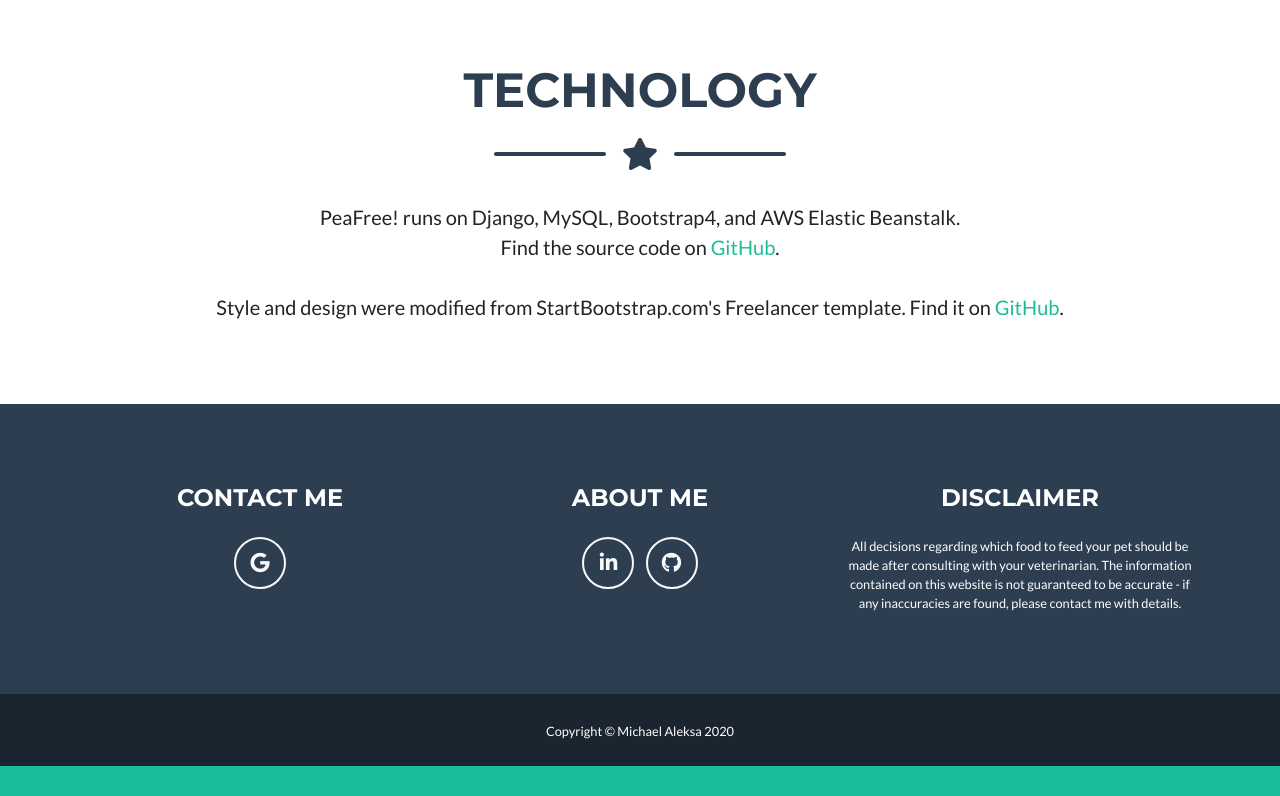
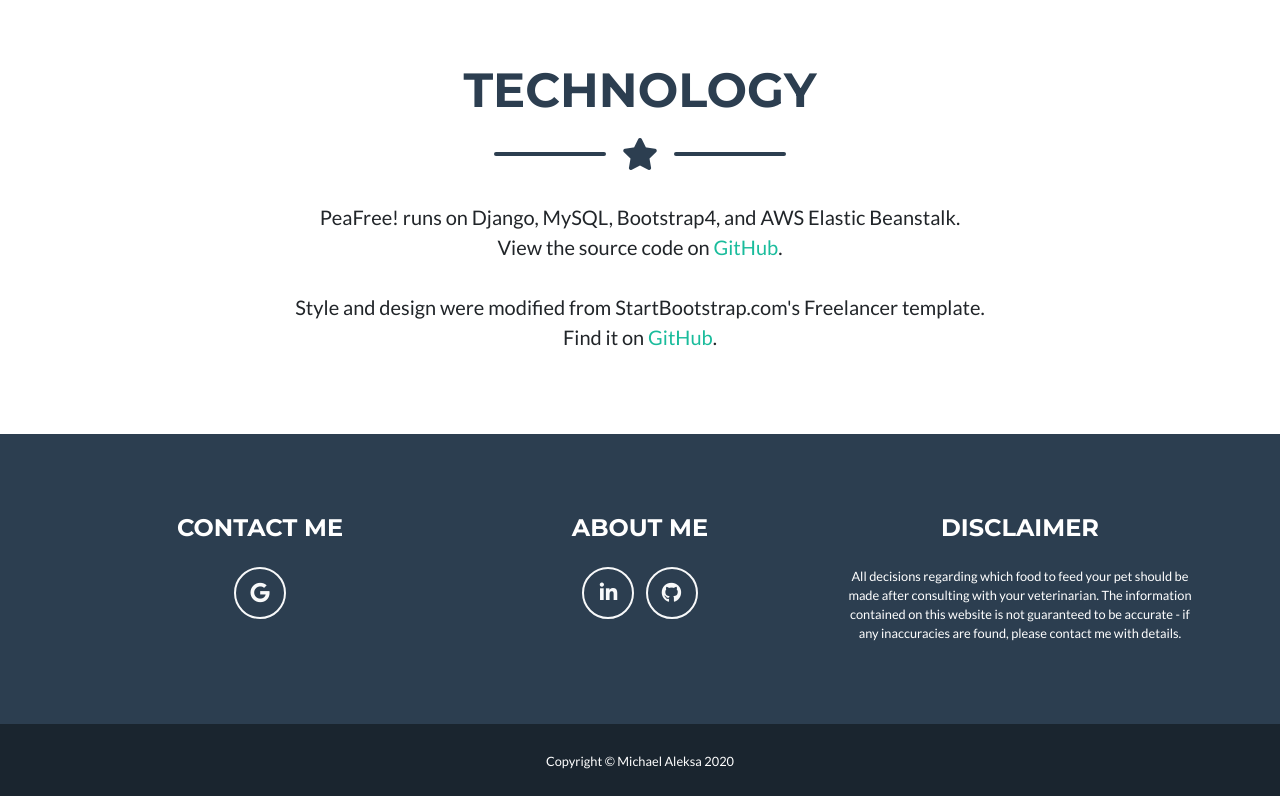
Before and after one commit to MikeAleksa/PeaFree, a Django app: page /search/ in a window 1280 px wide. Shown: the part 2298-3094 px from the top of the page. Before the commit the page ends 3064 px from the top, so only its background shows below. Run offline with Django 3.2, Linux system fonts and the light colour scheme; some libraries are stand-ins or nearby versions.

Commit message:
update copy text

```diff
--- a/food_search/templates/food_search/index_template.html
+++ b/food_search/templates/food_search/index_template.html
@@ -178,10 +178,10 @@
             <div class="row">
                 <div class="m-auto align-content-center">
                     <p class="lead text-center">
-                        PeaFree! runs on Django, MySQL, Bootstrap4, and AWS Elastic Beanstalk.<br>Find the source code on
+                        PeaFree! runs on Django, MySQL, Bootstrap4, and AWS Elastic Beanstalk.<br>View the source code on
                         <a href="https://github.com/MikeAleksa/PeaFree" target="_blank">GitHub</a>.
                         <br><br>
-                        Style and design were modified from StartBootstrap.com's Freelancer template. Find it on <a
+                        Style and design were modified from StartBootstrap.com's Freelancer template.<br>Find it on <a
                             href="https://github.com/BlackrockDigital/startbootstrap-freelancer"
                             target="_blank">GitHub</a>.
                     </p>
```
